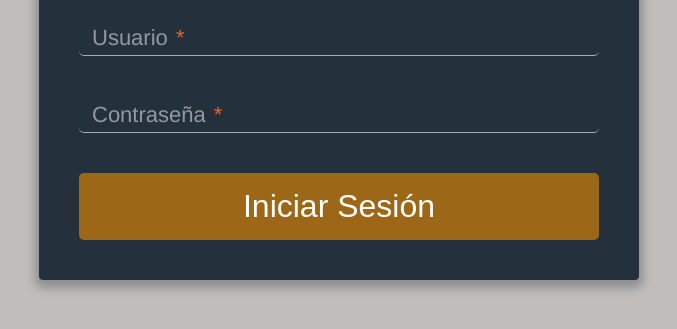
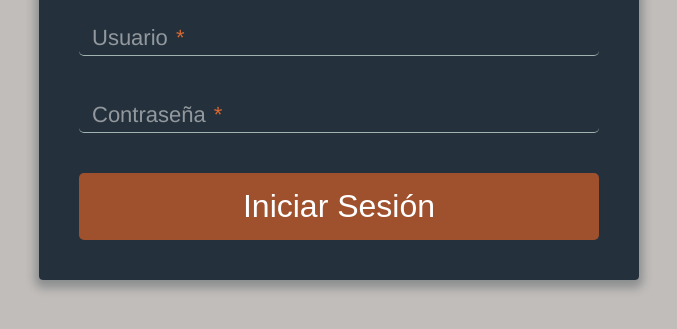
Before and after one commit to ejmm96/TrabajoSCRUMHulitos, a website: page public/index.html in a window 1280 px wide. In both pictures the pointer is over the input "Iniciar Sesión". Shown: the part 231-560 px from the top of the page, without its empty margins (301-978 px from the left). Drawn offline with nearby package versions, Linux system fonts and the light colour scheme.

Commit message:
Cambio estilo boton registro

```diff
--- a/public/assets/css/reg_log.css
+++ b/public/assets/css/reg_log.css
@@ -155,7 +155,7 @@ input:focus {
   -webkit-appearance: none;
 }
 .button:hover, .button:focus {
-  background: #9c6717;
+  background: #9f512d;
 }
 
 .button-block {
```
